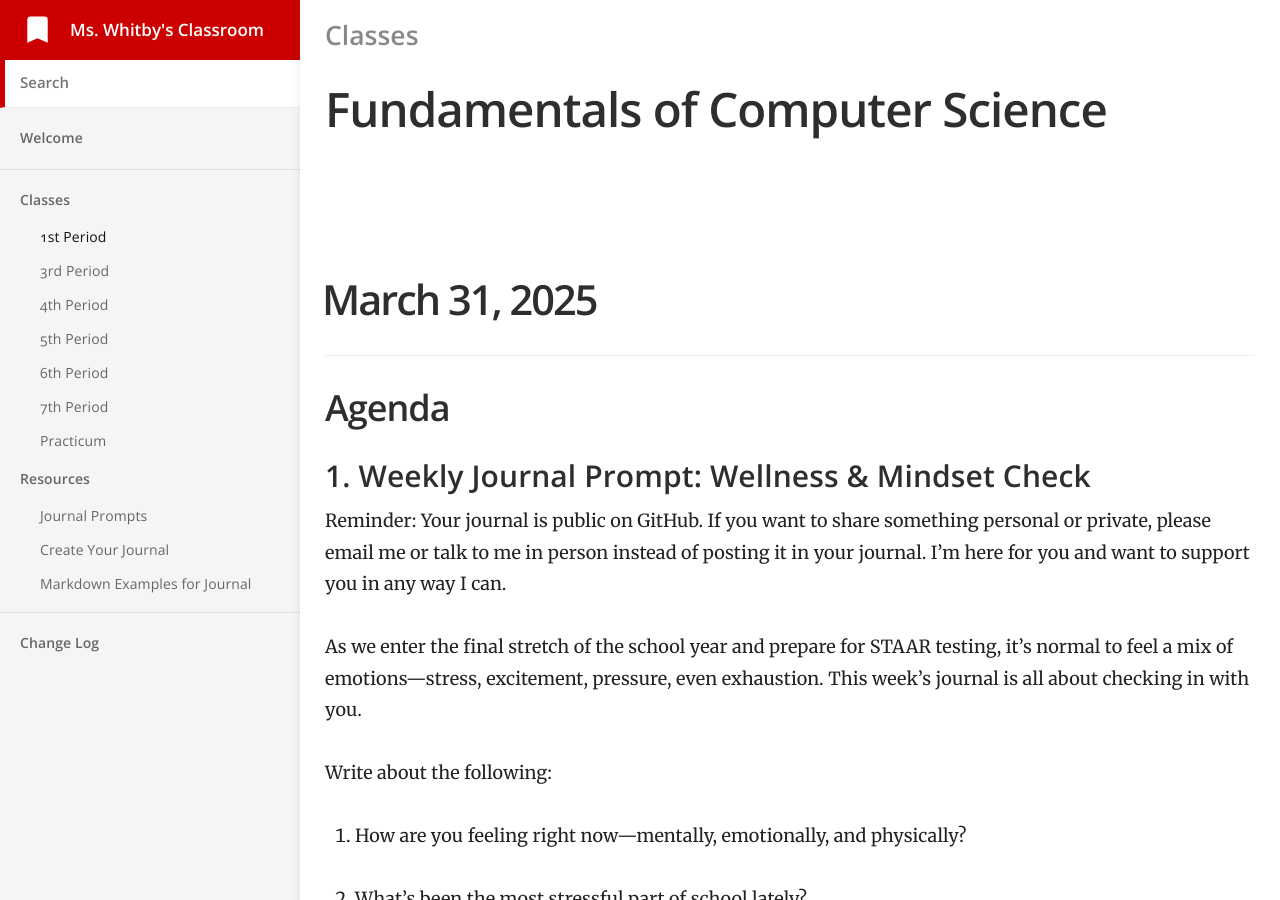
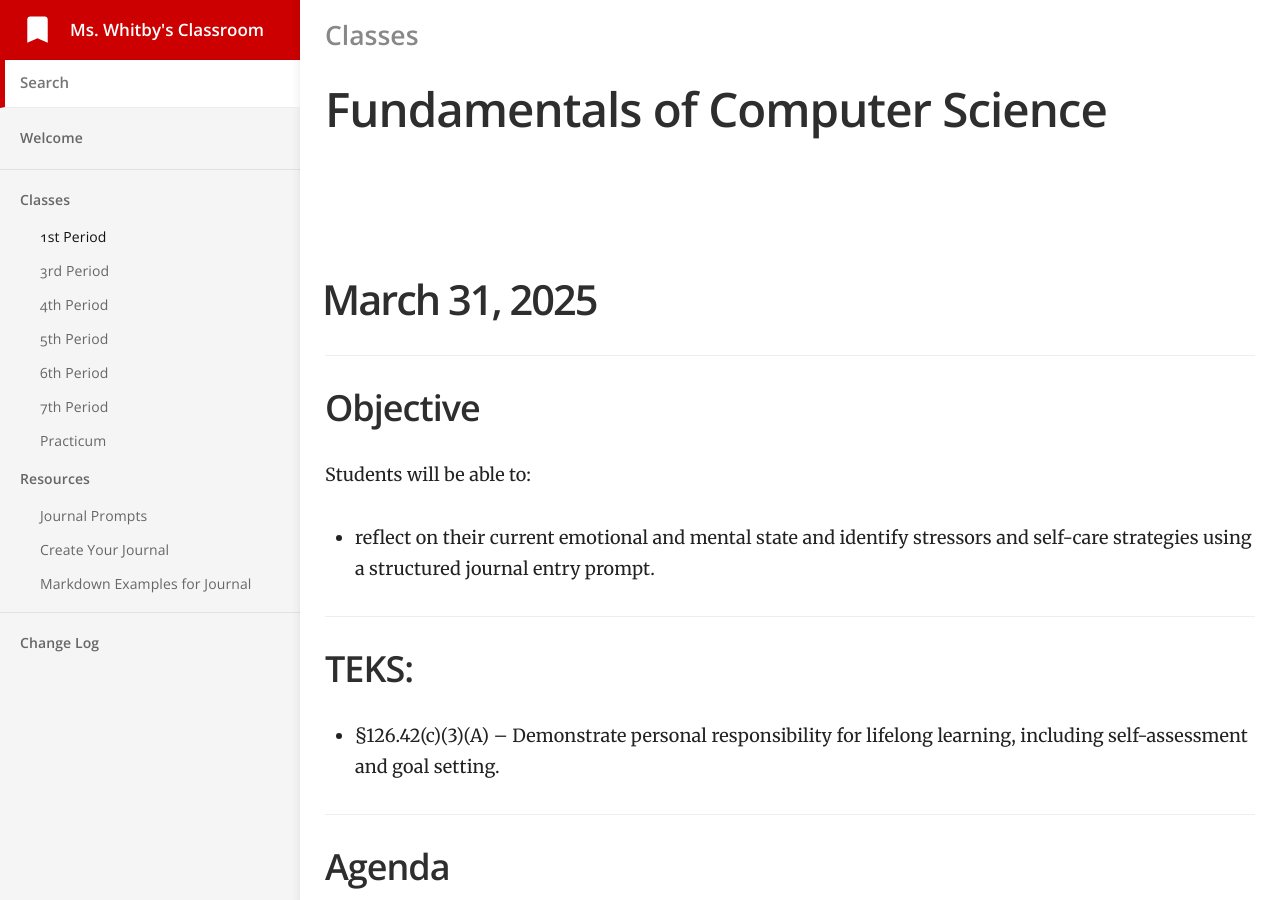
Before and after one commit to mswhitby/classroom, a Jekyll site: the page built from _docs/classes/1st.md, in a window 1280 px wide and 900 px high. Built offline with Jekyll 4.4.1, drawn with Linux system fonts in a browser that asks for light colours.

Commit message:
Updated lessons

```diff
--- a/_docs/classes/1st.md
+++ b/_docs/classes/1st.md
@@ -6,6 +6,16 @@ order: 1
 ---
 
 # March 31, 2025
+
+## Objective
+
+Students will be able to:
+- reflect on their current emotional and mental state and identify stressors and self-care strategies using a structured journal entry prompt.
+
+## TEKS:
+
+- §126.42(c)(3)(A) – Demonstrate personal responsibility for lifelong learning, including self-assessment and goal setting.
+
 
 ## Agenda
 
```
